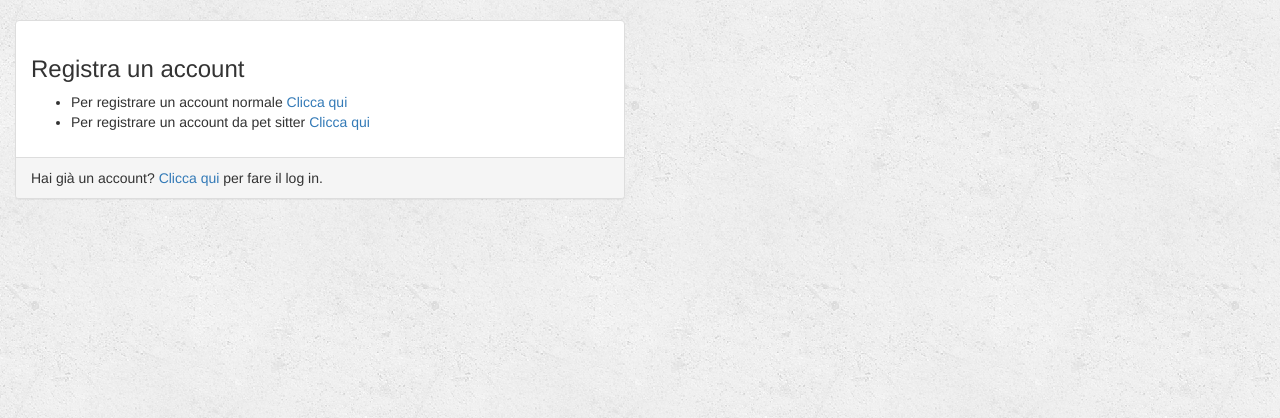
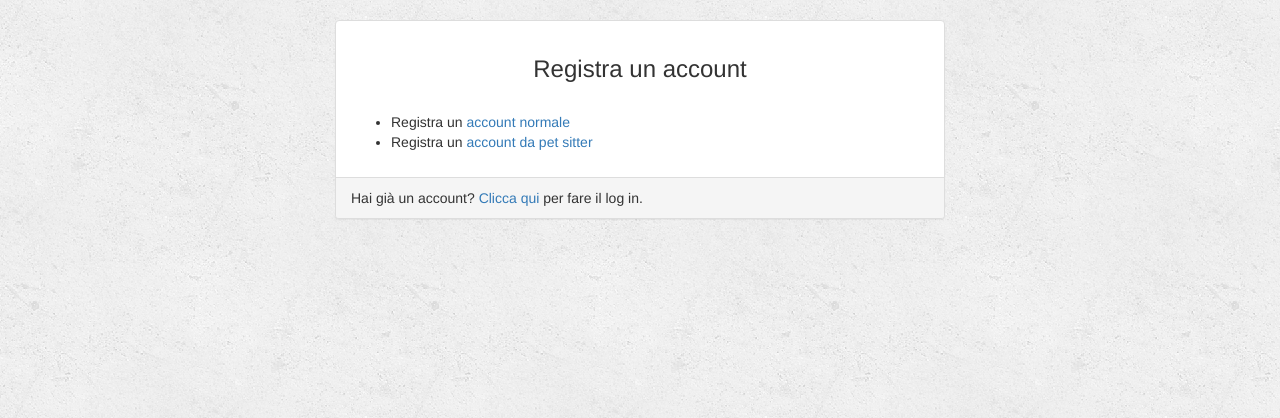
Before and after one commit to Berselli-DiBlasi-Projects/Animal-sCare, a Django app: page /utenti/registrazione/ in a window 1280 px wide. Shown: the part 52-470 px from the top of the page. Run offline with Django 3.2, Linux system fonts and the light colour scheme; some libraries are stand-ins or nearby versions.

Commit message:
Centrate le pagine

```diff
--- a/utenti/templates/utenti/profilo_petsitter.html
+++ b/utenti/templates/utenti/profilo_petsitter.html
@@ -6,7 +6,7 @@
 
 <div class="container">
     <div class="row">
-        <div class="col-xs-12 col-sm-12 col-md-6 col-lg-6 col-xs-offset-0 col-sm-offset-0 col-md-offset-3 col-lg-offset-3 toppad">
+        <div class="col-xs-12 col-sm-12 col-md-6 col-lg-6 col-xs-offset-0 col-sm-offset-0 col-md-offset-3 col-lg-offset-3 toppad" >
             <div class="panel panel-info">
                 <div class="panel-heading">
                     <h3 class="panel-title">{{ view_user.username }} - petsitter</h3>
--- a/utenti/templates/utenti/registrazione.html
+++ b/utenti/templates/utenti/registrazione.html
@@ -5,20 +5,23 @@
 {% block body %}
 <div class="container-fluid">
     <div class="row">
-        <div class="col-sm-12 col-md-6">
+        <div class="col-sm-12 col-md-6" style="float: none; margin: 0 auto;">
             <div class="panel panel-default">
                 <div class="panel-body">
-                    <h3>Registra un account</h3>
+                    <div style="text-align: center;">
+                        <h3>Registra un account</h3>
+                    </div>
+                    </br>
                     {% if error_message %}
                         <p><strong>{{ error_message }}</strong></p>
                     {% endif %}
                     <div class="col-sm-offset-20 col-sm-100">
                         <ul>
                             <li>
-                                Per registrare un account normale <a href="{% url 'utenti:registrazione-normale' %}">Clicca qui</a><br>
+                                Registra un <a href="{% url 'utenti:registrazione-normale' %}">account normale</a><br>
                             </li>
                             <li>
-                                Per registrare un account da pet sitter <a href="{% url 'utenti:registrazione-petsitter' %}">Clicca qui</a>
+                                Registra un <a href="{% url 'utenti:registrazione-petsitter' %}">account da pet sitter</a>
                             </li>
                         </ul>
                     </div>
```
Also changed, not shown: annunci/templates/annunci/inserisci_annuncio.html (+5 -2 lines), annunci/templates/annunci/modifica_annuncio.html (+5 -2 lines), utenti/templates/utenti/cassa.html (+3 -5 lines), utenti/templates/utenti/login.html (+5 -2 lines), utenti/templates/utenti/modifica_profilo.html (+5 -2 lines), utenti/templates/utenti/registrazione_normale.html (+5 -2 lines), utenti/templates/utenti/registrazione_petsitter.html (+5 -2 lines), db.sqlite3.
